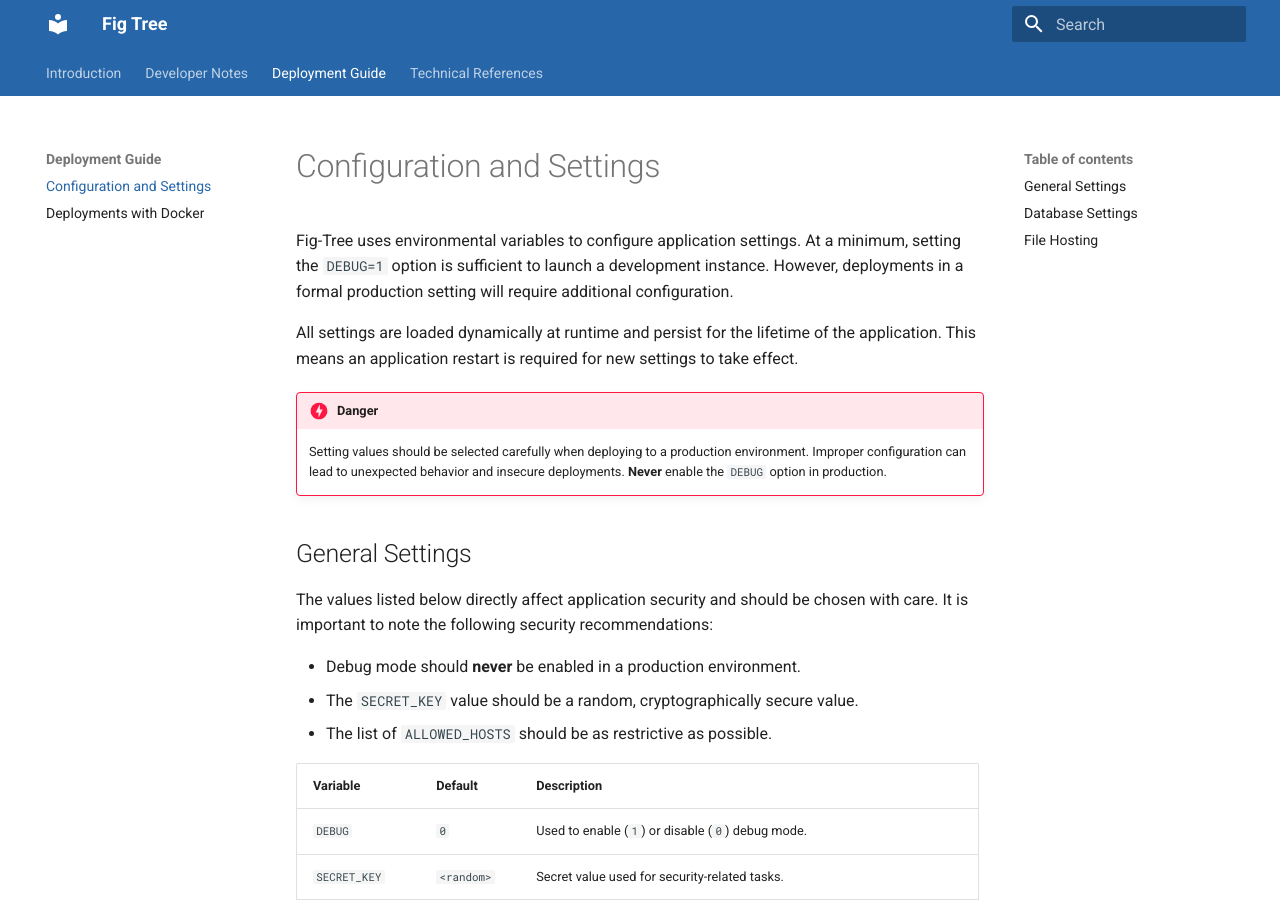
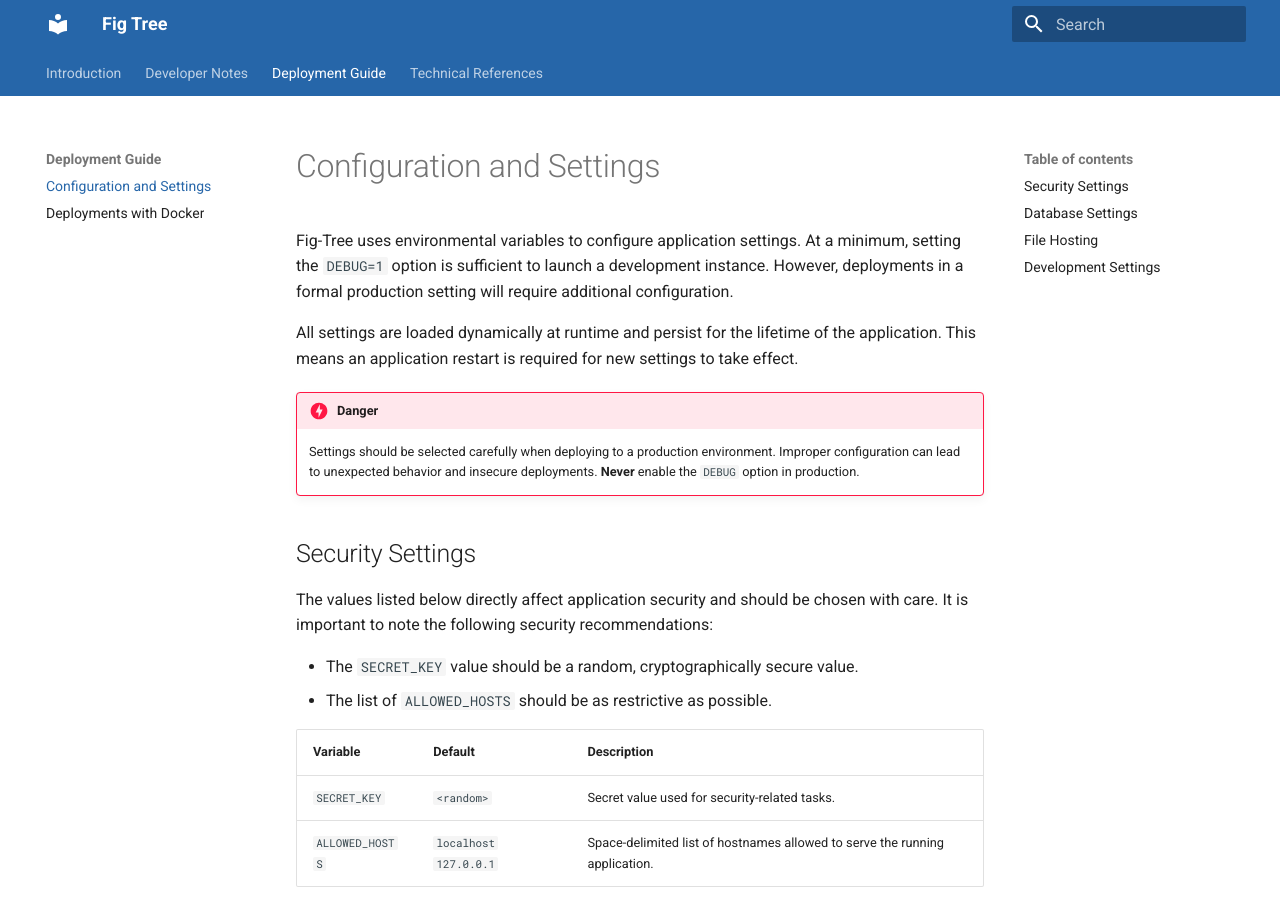
Before and after one commit to djperrefort/fig-tree, an MkDocs documentation site: the page built from docs/deployment_guide/configuration.md, in a window 1280 px wide and 900 px high. Built offline with MkDocs 1.6.1 and Material for MkDocs 9.7.7, drawn with Linux system fonts in a browser that asks for light colours; the version menu is left out; some of the changed text lies outside the part shown.

Commit message:
Exposes EMAIL_FILE_PATH setting as env variable (#12)
* Exposes EMAIL_FILE_PATH setting as env variable

* Updates docs

```diff
--- a/docs/deployment_guide/configuration.md
+++ b/docs/deployment_guide/configuration.md
@@ -9,24 +9,22 @@ This means an application restart is required for new settings to take effect.
 
 !!! danger
 
-    Setting values should be selected carefully when deploying to a production environment.
+    Settings should be selected carefully when deploying to a production environment.
     Improper configuration can lead to unexpected behavior and insecure deployments.
     **Never** enable the `DEBUG` option in production.
 
-## General Settings
+## Security Settings
 
 The values listed below directly affect application security and should be chosen with care.
 It is important to note the following security recommendations:
 
-- Debug mode should **never** be enabled in a production environment.
 - The `SECRET_KEY` value should be a random, cryptographically secure value.
 - The list of `ALLOWED_HOSTS` should be as restrictive as possible.
 
-| Variable        | Default     | Description                                                                 |
-|-----------------|-------------|-----------------------------------------------------------------------------|
-| `DEBUG`         | `0`         | Used to enable (`1`) or disable (`0`) debug mode.                           |
-| `SECRET_KEY`    | `<random>`  | Secret value used for security-related tasks.                               |
-| `ALLOWED_HOSTS` | `localhost` | Space-delimited list of hostnames allowed to serve the running application. |
+| Variable        | Default               | Description                                                                 |
+|-----------------|-----------------------|-----------------------------------------------------------------------------|
+| `SECRET_KEY`    | `<random>`            | Secret value used for security-related tasks.                               |
+| `ALLOWED_HOSTS` | `localhost 127.0.0.1` | Space-delimited list of hostnames allowed to serve the running application. |
 
 !!! note
 
@@ -60,3 +58,13 @@ When hosting static files from a separate location, `STATIC_URL` should be set t
 |---------------|----------------------|------------------------------------------------------------------------------------|
 | `STATIC_URL`  | `static/`            | Base URL (including http protocol) of the static content server.                   |
 | `STATIC_ROOT` | `$(pwd)/static_root` | Local directory where static files are collected when running management commands. |
+
+## Development Settings
+
+The following settings are provided to assist in the development process and are only supported when `DEBUG` mode is
+enabled.
+
+| Variable          | Default                | Description                                                                                        |
+|-------------------|------------------------|----------------------------------------------------------------------------------------------------|
+| `DEBUG`           | `0`                    | Used to enable (`1`) or disable (`0`) debug mode.                                                  |
+| `EMAIL_FILE_PATH` | `<project root>/email` | Emails issued by the application are stored as files in the given directory instead of being sent. |
```
Also changed, not shown: 1 other file.
